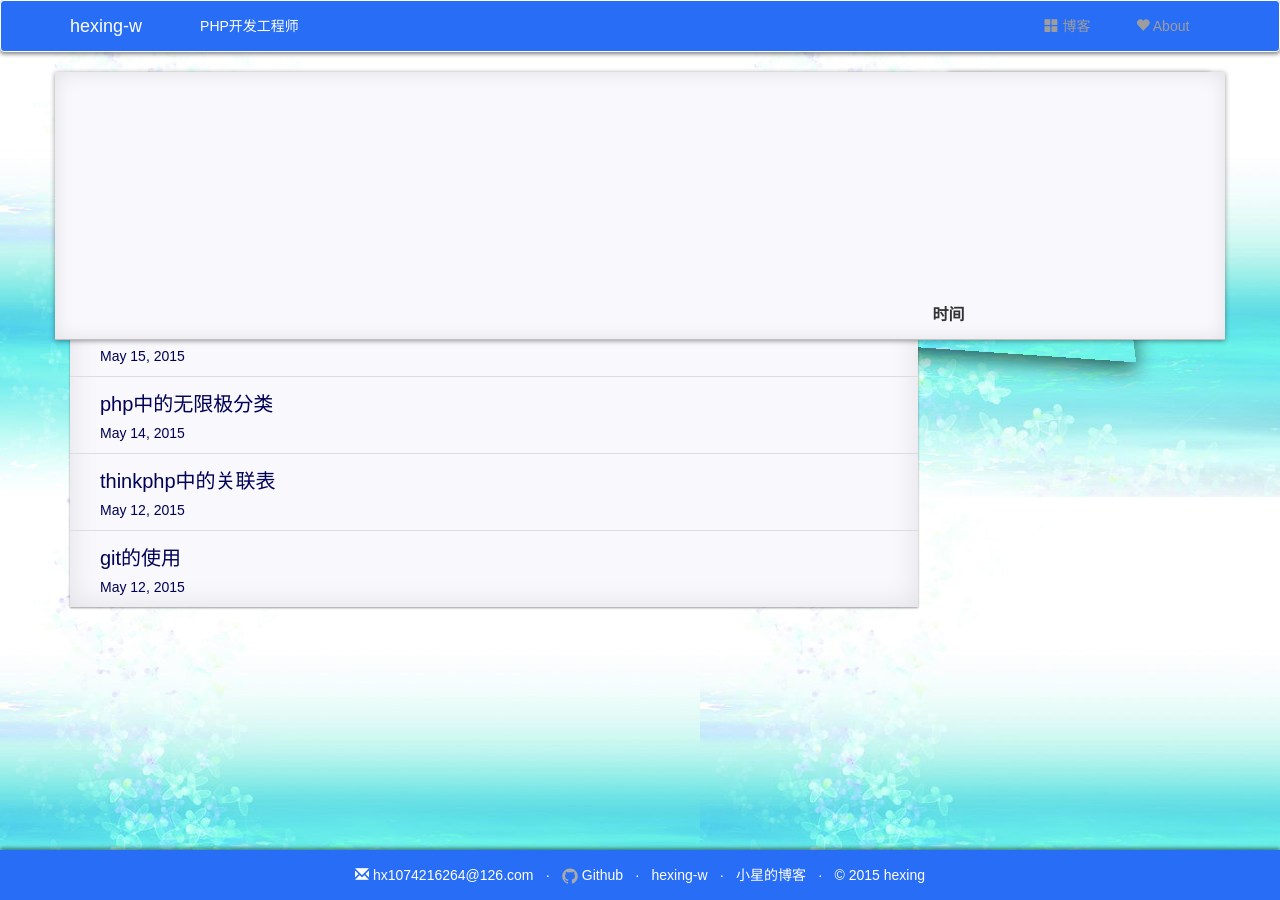
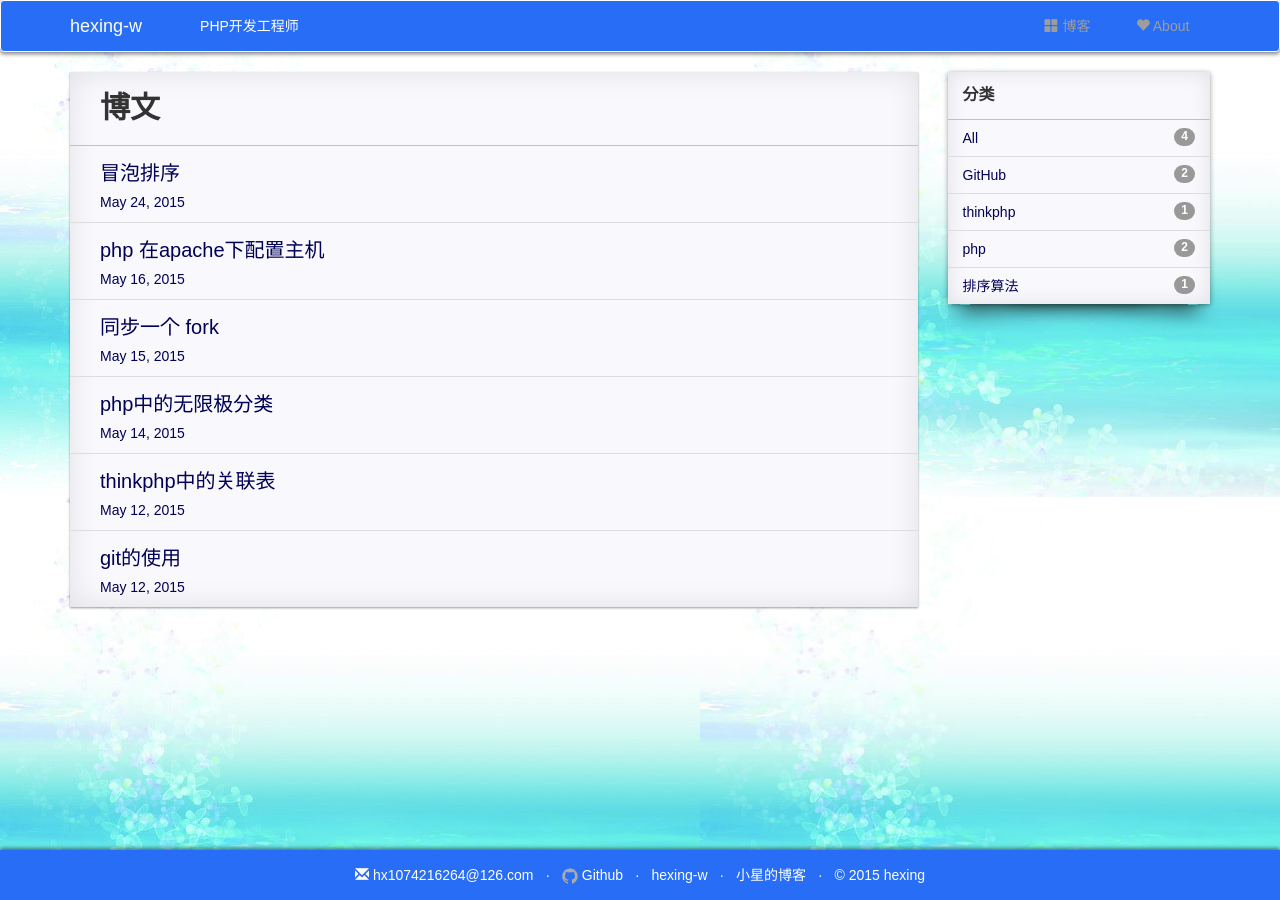
Before and after one commit to hexing-w/hexing-w.github.io, a Jekyll site: the page built from index.html, in a window 1280 px wide. Built offline with Jekyll 4.4.1, drawn with Linux system fonts in a browser that asks for light colours; nearby versions of some CDN libraries; comment, search, counter and statistics services are not loaded; a style sheet for code colours, icons or effects is not loaded.

Commit message:
Update index.html

```diff
--- a/index.html
+++ b/index.html
@@ -62,10 +62,5 @@ layout: default
       {% endfor %}
     </div>
   </div>
-  <div class="shadow-corner-curl hidden-xs">
-      <div class="categories-list-header">
-      时间
-      </div>
 
-    </div>
 </div>
```
